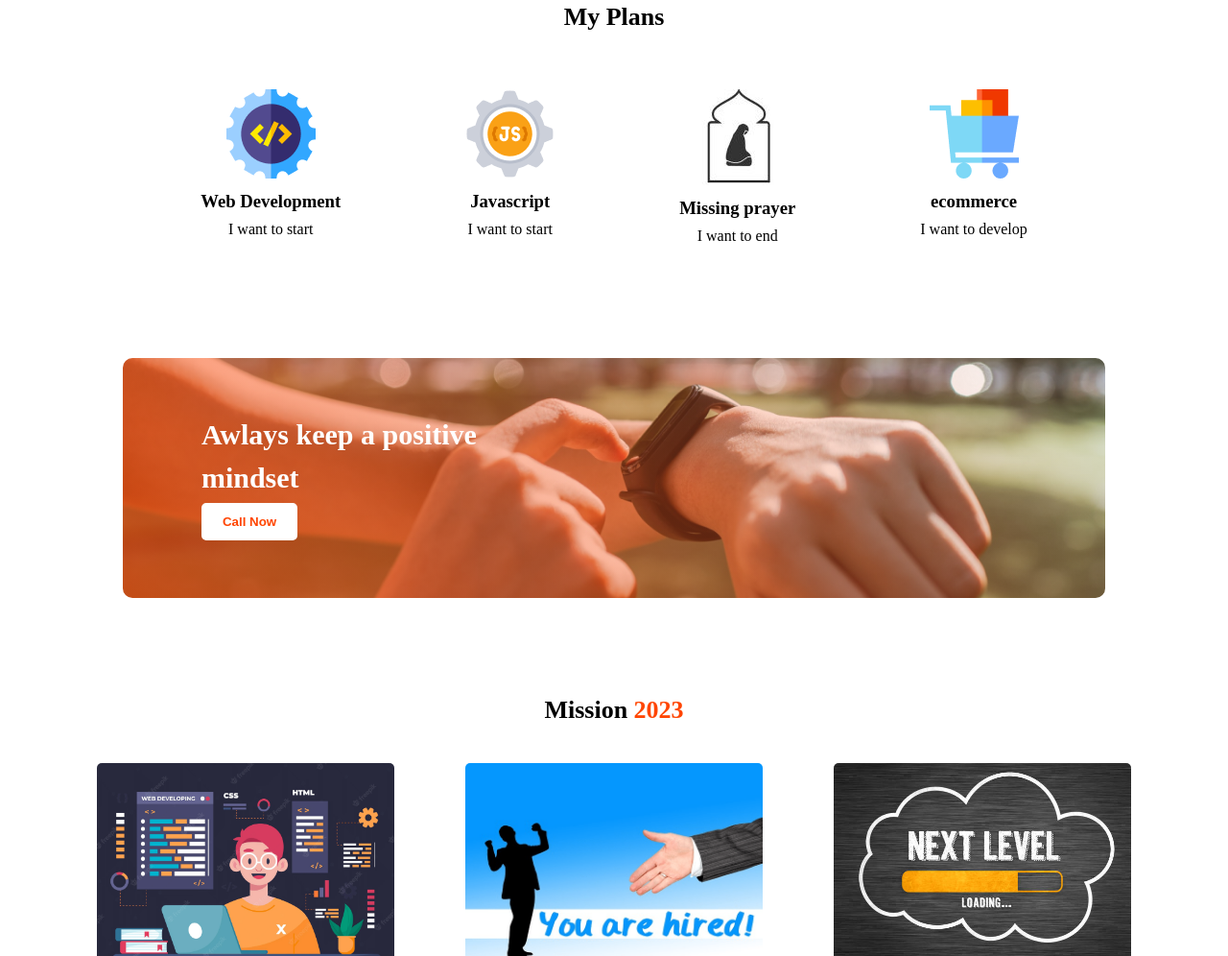
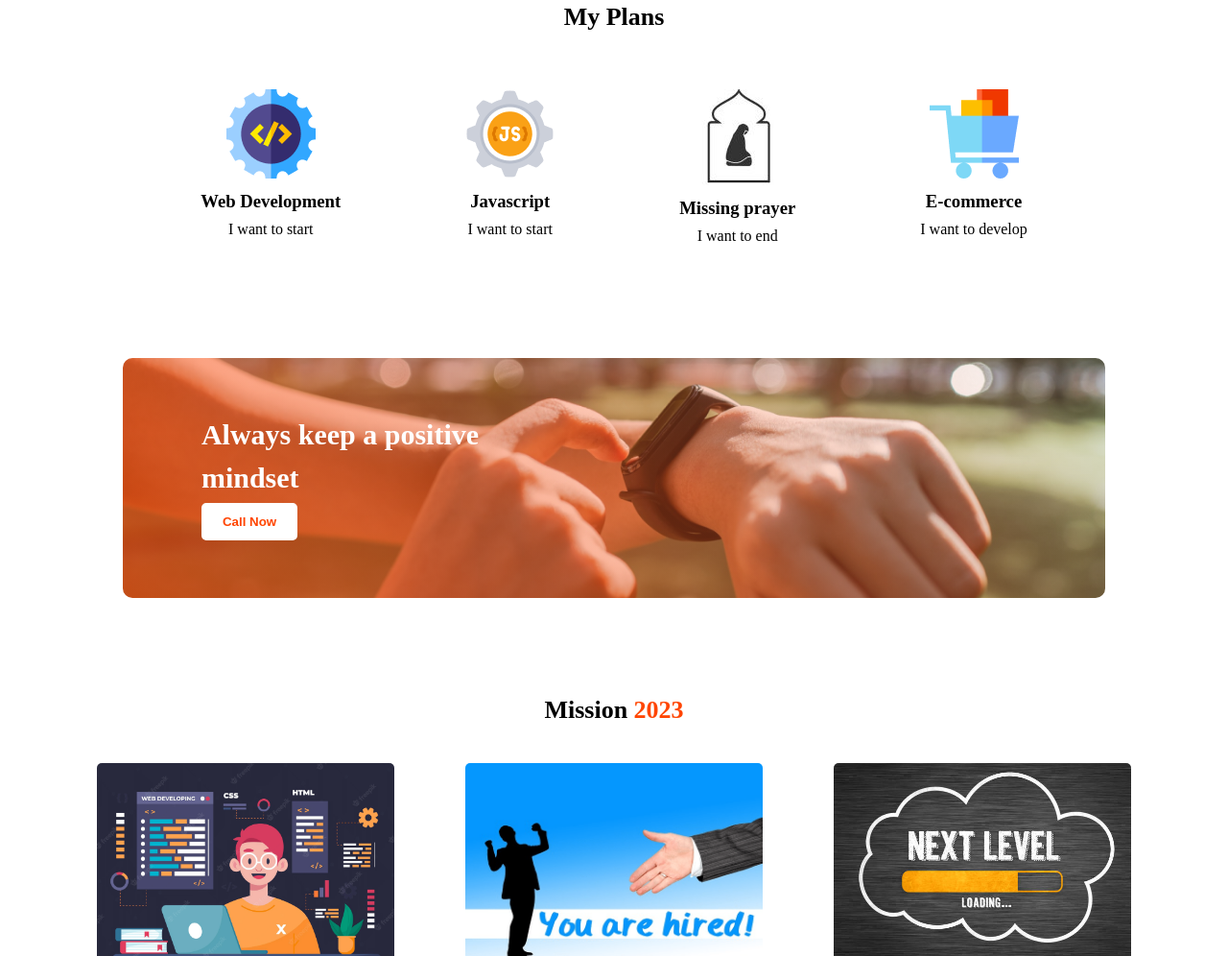
Before and after one commit to fatematuzjohora/developer-portfolio-2023, a plain HTML site: page new-year/index.html in a window 1280 px wide. Shown: the part 1510-2506 px from the top of the page at 96% size. Drawn offline with Linux system fonts and the light colour scheme; a web font is replaced by a local one.

```diff
--- a/new-year/index.html
+++ b/new-year/index.html
@@ -94,7 +94,7 @@
                         </div>
                         <div class="single-plan">
                                 <img src="./images/icons/ecom.png" alt="">
-                                <h3>ecommerce</h3>
+                                <h3>E-commerce</h3>
                                 <p>I want to develop</p>
                         </div>
                 </div>
@@ -103,7 +103,7 @@
         <section class="mindset">
                 <div class="mindset-text">
                         <div>
-                                <h1 class="mindset-headline">Awlays keep a positive</h1>
+                                <h1 class="mindset-headline">Always keep a positive</h1>
                                 <h1 class="mindset-headline">mindset</h1>
                                 <button class="mindset-btn">Call Now</button>
                         </div>
```
